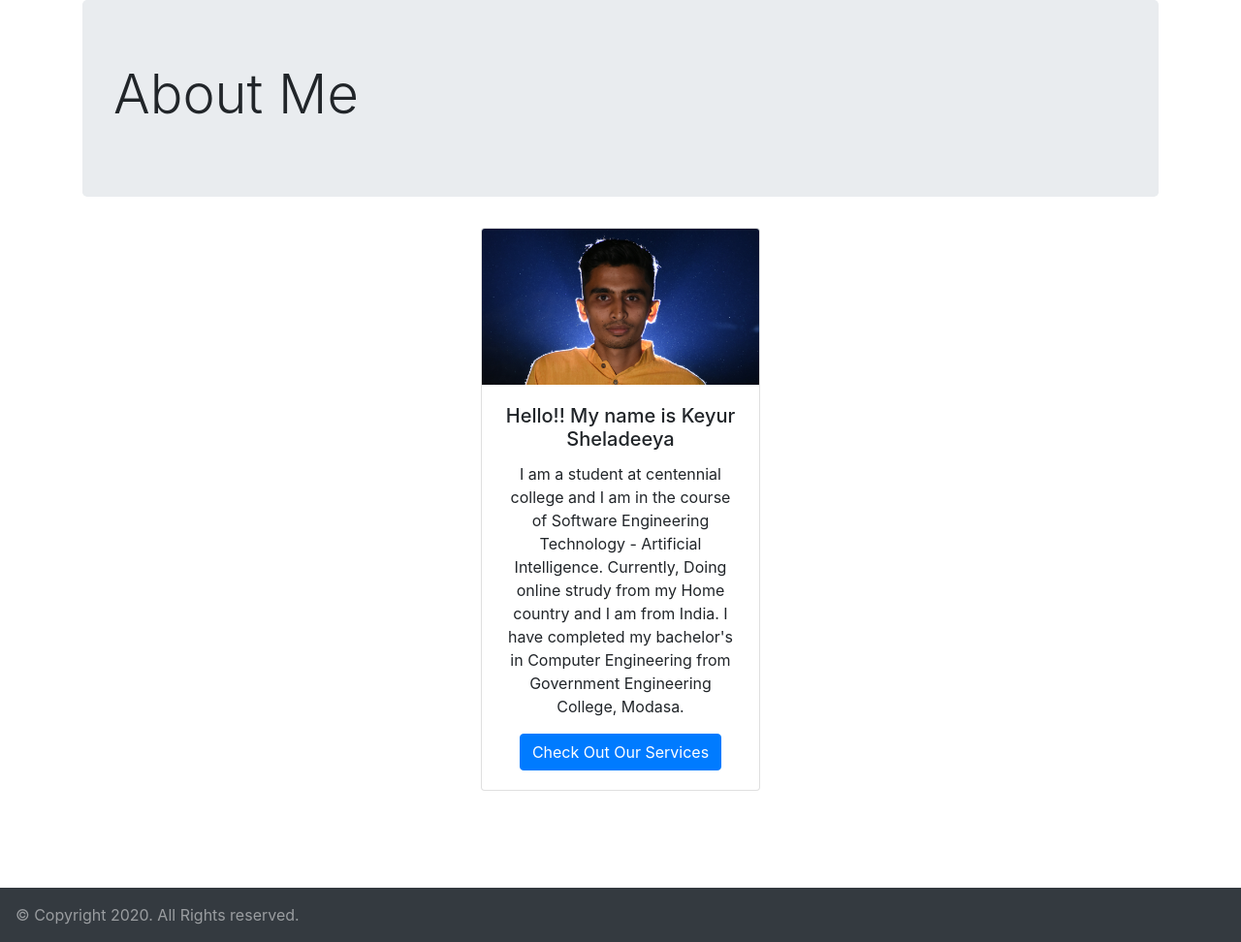
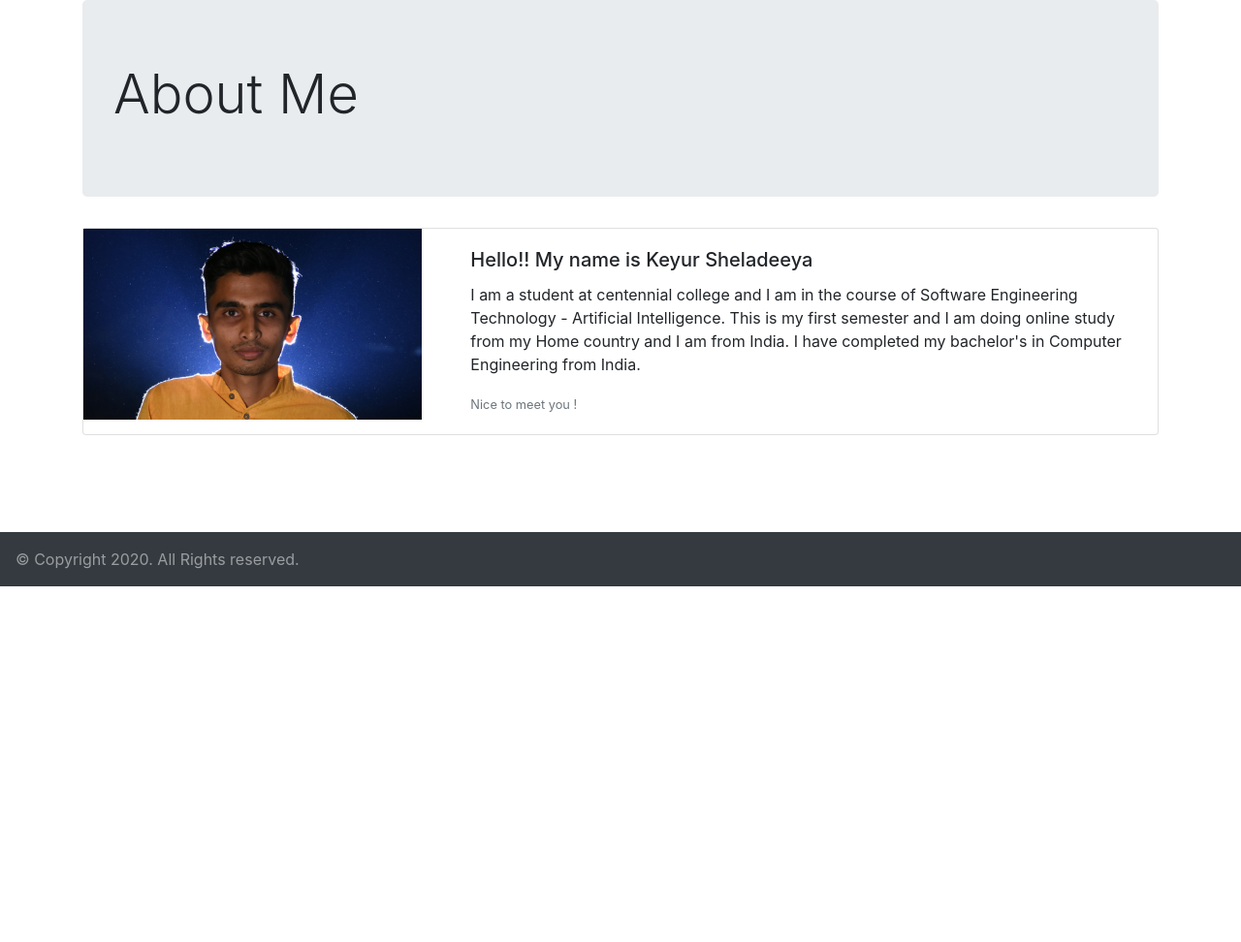
Before and after one commit to KSheladeeya/COMP229-Assignment2, a Node server app: page /about in a window 1280 px wide. Shown: the part 56-1028 px from the top of the page at 97% size. After the commit the page ends 661 px from the top, so only its background shows below. Run offline with Node 20, Linux system fonts and the light colour scheme; some libraries are stand-ins or nearby versions.

Commit message:
my first git commit

```diff
--- a/package.json
+++ b/package.json
@@ -1,7 +1,7 @@
 {
   "name": "comp229-f2020-week3",
   "version": "0.0.2",
-  "private":false,
+  "private":true,
   "scripts": {
     "start": "node ./server.js"
   },
--- a/public/Scripts/app.js
+++ b/public/Scripts/app.js
@@ -3,7 +3,7 @@
 
     function Start()
     {
-        console.log("App Started...");
+        console.log("App has been Started...");
     }
 
     window.addEventListener("load", Start);
--- a/views/index.ejs
+++ b/views/index.ejs
@@ -1,39 +1,33 @@
+<!--
+
+* File name: index.ejs
+* Student name: Keyur Sheladeeya
+* Student Id: 301167493
+* Date: 12-02-2021 (DD-MM-YYYY)
+
+-->
+
 <%- include partials/header.ejs %>
 
 <%- include partials/main_nav.ejs %>
 
 
   <!-- Main Content -->
-  <div class="container" style="margin-bottom: 100px;">
+  <div class="container" style="margin-bottom: 100px;"> <!--class container start -->
     <div class="jumbotron">
       <h1 class="display-4"><% if (title == "Home"){ %>
-        Welcome to My portfolio website
+        Welcome To My Portfolio Website
         <% } else { %> <%= title %> <% } %> </h1>
     </div>
-    <% if (title == "Home"){ %>
-      <div class="container">
-        <p>First Name: <%= firstName %></p>
-        <p>Last Name: <%= lastName %></p>
-        <p>Contact Number: <%= contactNumber %></p>
-        <p>Email Address: <%= emailId %></p>
-        <p>Message: <%= message %></p>
-        <a href="/about" class="btn btn-secondary btn-lg active" role="button" aria-pressed="true">About Me</a>
-        <a href="/services" class="btn btn-secondary btn-lg active" role="button" aria-pressed="true">Our Services</a>
-      </div>
-    <% } %>
 
-    <!-- About me page content
-    <% if (title == "About Me") { %>
-        <img  src="Assets/images/profile_photo.jpg"
-        alt="Keyur Sheladeeya" style="width:25%;height:25%;"><br><br>
-        <h2>Hello! My name is Keyur Sheladeeya</h2>
-        <p>I am a student at centennial college and I am in the course of Software
-          Engineering Technology - Artificial Intelligence.
-          Currently, Doing online strudy from my Home country and I am from India. </p>
-    <% } %>-->
+    <!--Home page content -->
+    <%- include partials/home_page.ejs %>
 
     <!--About me page content-->
     <%- include partials/about_me.ejs %>
+
+    <!-- Projects page content -->
+    <%- include partials/projects.ejs %>
 
     <!--Services page content-->
     <%- include partials/services.ejs %>
--- a/views/partials/about_me.ejs
+++ b/views/partials/about_me.ejs
@@ -1,15 +1,37 @@
-<!-- About me page content -->
+<!--
+
+* File name: about_me.ejs
+* Student name: Keyur Sheladeeya
+* Student Id: 301167493
+* Date: 12-02-2021 (DD-MM-YYYY)
+
+-->
+
+
+<!--About me page content -->
 <% if (title == "About Me") { %>
-      <div class="row d-flex justify-content-center">
-        <div class="card text-center" style="width: 18rem;">
-          <img src="Assets/images/profile_photo.jpg" class="card-img-top" alt="Keyur Sheladeeya">
+  <div class="card mb-3" style="max-width: fit-content">
+      <div class="row g-0">
+            <div class="col-md-4">
+              <img
+                src="Assets/images/profile_photo.jpg"
+                alt="Keyur Sheladeeya's Profile"
+                class="img-fluid"
+              />
+            </div>
+            <div class="col-md-8">
               <div class="card-body">
                 <h5 class="card-title">Hello!! My name is Keyur Sheladeeya</h5>
-            <p class="card-text">I am a student at centennial college and I am in the course of Software
-              Engineering Technology - Artificial Intelligence.
-              Currently, Doing online strudy from my Home country and I am from India. I have completed
-              my bachelor's in Computer Engineering from Government Engineering College, Modasa.</p>
-            <a href="/services" class="btn btn-primary">Check Out Our Services</a>
+                <p class="card-text">
+                  I am a student at centennial college and I am in the course of Software
+                      Engineering Technology - Artificial Intelligence. This is my first semester and
+                      I am doing online study from my Home country and I am from India. I have completed
+                      my bachelor's in Computer Engineering from India.
+                </p>
+                <p class="card-text">
+                  <small class="text-muted">Nice to meet you !</small>
+                </p>
+              </div>
             </div>
       </div>
   </div>
--- a/views/partials/contact_info_form.ejs
+++ b/views/partials/contact_info_form.ejs
@@ -1,3 +1,11 @@
+<!--
+
+* File name: contact_info_form.ejs
+* Student name: Keyur Sheladeeya
+* Student Id: 301167493
+* Date: 12-02-2021 (DD-MM-YYYY)
+
+-->
 
 <!-- Contact form -->
     <% if (title == "Contact Us"){ %>
@@ -6,7 +14,6 @@
 
         <div class="form-group">
           <label for="fname">First Name:</label>
-          <!-- what's the purpose of name="fname" -->
           <input type="text" class="form-control" id="fname" placeholder="Enter Your First Name" name="fname" required>
         </div>
 
@@ -27,7 +34,7 @@
 
         <div class="form-group">
           <label for="msg">Message:</label>
-          <textarea class="form-control" id="msg" rows="3"></textarea>
+          <textarea class="form-control" id="msg" name="msg" rows="3"></textarea>
           <!--<input type="text" class="form-control" id="msg" placeholder="Drop a message here" name="msg">-->
         </div>
 
--- a/views/partials/header.ejs
+++ b/views/partials/header.ejs
@@ -1,3 +1,12 @@
+<!--
+
+* File name: header.ejs
+* Student name: Keyur Sheladeeya
+* Student Id: 301167493
+* Date: 12-02-2021 (DD-MM-YYYY)
+
+-->
+
 <!DOCTYPE html>
 <html lang="en">
 <head>
@@ -8,7 +17,11 @@
   <link rel="stylesheet" href="/bootstrap/dist/css/bootstrap.min.css">
   <link rel="stylesheet" href="/@fortawesome/fontawesome-free/css/all.min.css">
   <link rel='stylesheet' href='/Content/app.css' />
-
+  <style>
+    .card .card-img-top {height:150px;}
+    .project-div {padding-left:50px;}
+    .contact-detail {margin:15px 0 15px 0}
+  </style>
 
 </head>
 <body>
--- /dev/null
+++ b/views/partials/home_page.ejs
@@ -0,0 +1,44 @@
+<!--
+
+* File name: home_page.ejs
+* Student name: Keyur Sheladeeya
+* Student Id: 301167493
+* Date: 12-02-2021 (DD-MM-YYYY)
+
+-->
+
+<% if (title == "Home"){ %>
+      <div class="container">
+        <div class="row contact-detail">
+          <div class="col-sm-6">
+            <span><b>First Name: </b><%= firstName %></span>
+          </div>
+          <div class="col-sm-6">
+            <span><b>Last Name:</b> <%= lastName %></span>
+          </div>
+        </div>
+
+        <div class="row contact-detail">
+          <div class="col-sm-6">
+            <span><b>Contact Number: </b><%= contactNumber %></span>
+          </div>
+          <div class="col-sm-6">
+            <span><b>Email Address:</b> <%= emailId %></span>
+          </div>
+        </div>
+
+        <div class="row contact-detail">
+          <div class="col-sm-12">
+            <p><span><b>Message: </b></span><%= message %></p>
+          </div>
+        </div>
+
+        <div class="row text-center">
+          <div class="col-sm-12">
+            <a href="/about" class="btn btn-secondary btn-lg active" role="button" aria-pressed="true">About Me</a>
+            <a href="/services" class="btn btn-secondary btn-lg active" role="button" aria-pressed="true">Our Services</a>
+          </div>
+        </div>
+
+      </div>
+    <% } %>
--- /dev/null
+++ b/views/partials/projects.ejs
@@ -0,0 +1,55 @@
+<!--
+
+* File name: projects.ejs
+* Student name: Keyur Sheladeeya
+* tudent Id: 301167493
+* Date: 12-02-2021 (DD-MM-YYYY)
+
+-->
+
+<!-- Projects page content -->
+
+      <% if (title == "Projects"){ %>
+        <div class="row text-center">
+
+          <div class="col-md-4 project-div">
+            <div class="card" style="width: 18rem;">
+              <img class="card-img-top" src="Assets/images/shopping_application.jpg" alt="RestOff App">
+              <div class="card-body">
+                <h5 class="card-title">RESTOFF</h5>
+                <p class="card-text">RESTOFF is an Android application which is a basically reward and
+                review base system for user where people get rewards in every product from their nearby
+                 shops such as gym, book-store, cloth shop etc. RESTOFF was our final year group project
+                  in engineering made with android and firebase.</p>
+              </div>
+            </div>
+          </div>
+
+          <div class="col-md-4  project-div">
+            <div class="card" style="width: 18rem;">
+              <img class="card-img-top" src="Assets/images/krushi_app.png" alt="Krushi App">
+              <div class="card-body">
+                <h5 class="card-title">Krushi Web</h5>
+                <p class="card-text">It is a demo website that we built in hackathon which was held
+                 in Rajashthan by Rajashthan Government with the help of html, CSS, JavaScript,
+                  bootstrap.The main reason behind this app was that Farmers can sell their crops
+                  directly to the local people through this web application.</p>
+              </div>
+            </div>
+          </div>
+
+          <div class="col-md-4  project-div">
+            <div class="card" style="width: 18rem;">
+              <img class="card-img-top" src="Assets/images/ks logo.jpg" alt="Portfolio App">
+              <div class="card-body">
+                <h5 class="card-title">My Portfolio Website</h5>
+                <p class="card-text">The view that you're seeing right now comes from My porfolio
+                website :). I am building this website by using html, CSS, Node.js, Express.js,
+                bootstrap, MongoDB etc. This is my first portfolio website and learning so much
+                new things.</p>
+              </div>
+            </div>
+          </div>
+
+        </div>
+      <% } %>
```
Also changed, not shown: routes/index.js (+10 -0 lines), views/error.ejs (+10 -0 lines), views/partials/footer.ejs (+9 -0 lines), views/partials/main_nav.ejs (+10 -0 lines), views/partials/services.ejs (+10 -1 lines), public/Assets/images/krushi_app.png (added), public/Assets/images/ks logo.jpg (added), public/Assets/images/shopping_application.jpg (added). Lines whose indentation alone changed are shown as unchanged.
